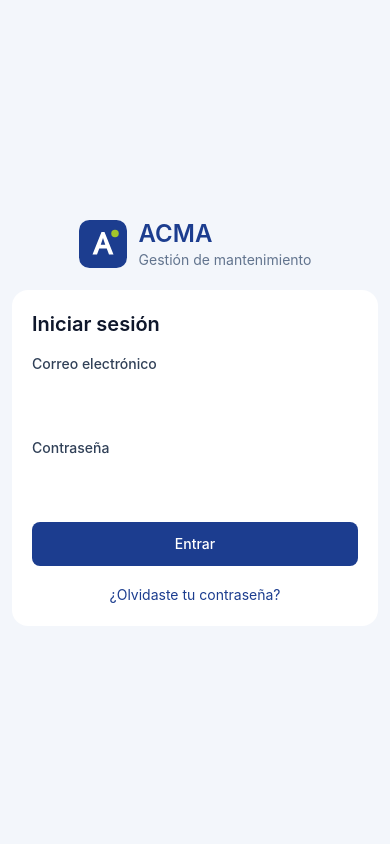
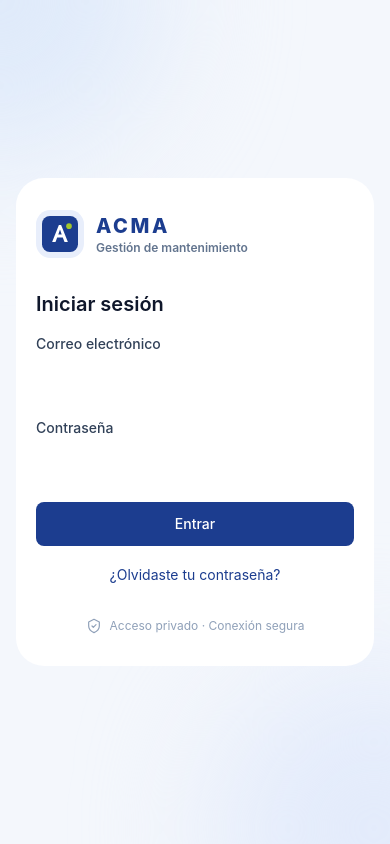
Before and after one commit to ZaidrakeOMG/acme-, a React (Vite) app in the folder frontend/: page / in a window 390 px wide. Built offline with nearby package versions, Linux system fonts and the light colour scheme.

Commit message:
feat(ui): acceso ACMA editorial responsivo para web y Android

```diff
--- a/frontend/src/pages/auth/Marco.tsx
+++ b/frontend/src/pages/auth/Marco.tsx
@@ -1,31 +1,65 @@
 import type { ReactNode } from 'react'
+import { IconoAcma } from '../../components/IconosAcma'
 import { Aviso } from '../../components/ui'
 
-/** Tarjeta centrada con la marca que comparten las pantallas de acceso (entrar, cambiar y restablecer). P11a. */
+/** Marco coherente en web y Android para login, MFA y recuperación. Sin tocar el flujo de sesión. */
 export function MarcoAuth({ error, children }: { error?: string | null; children: ReactNode }) {
   return (
-    <div className="flex min-h-dvh items-center justify-center bg-fondo px-3 py-5 sm:px-4 sm:py-10">
-      <div className="w-full max-w-md">
-        <div className="mb-5 flex items-center justify-center gap-3 sm:mb-8">
-          <img src="/icono.svg" alt="" className="h-12 w-12" />
-          <div>
-            <p className="text-2xl font-semibold text-primario">ACMA</p>
-            <p className="text-sm text-slate-500">Gestión de mantenimiento</p>
+    <div className="relative flex min-h-dvh items-center justify-center overflow-hidden bg-[#f4f7fc] px-4 py-7 sm:px-6 lg:px-12">
+      <div aria-hidden="true" className="pointer-events-none absolute -left-40 -top-40 h-80 w-80 rounded-full bg-[#dfeafa] blur-3xl" />
+      <div aria-hidden="true" className="pointer-events-none absolute -bottom-36 -right-36 h-80 w-80 rounded-full bg-[#e3ebfb] blur-3xl" />
+      <div className="relative grid w-full max-w-5xl overflow-hidden rounded-[1.75rem] border border-slate-200/80 bg-white shadow-[0_24px_75px_rgba(25,50,85,.1)] lg:min-h-[640px] lg:grid-cols-[.92fr_1fr]">
+        <aside className="relative hidden flex-col justify-between overflow-hidden bg-[linear-gradient(143deg,#132b4e,#1d4777_70%,#34628c)] p-10 text-white lg:flex">
+          <div aria-hidden="true" className="pointer-events-none absolute -bottom-20 -right-20 h-80 w-80 rounded-full border-[60px] border-white/5" />
+          <div className="relative flex items-center gap-3">
+            <span className="grid h-14 w-14 place-items-center rounded-2xl border border-white/20 bg-white/10">
+              <img src="/icono.svg" alt="" className="h-10 w-10 object-contain" />
+            </span>
+            <div>
+              <p className="text-2xl font-extrabold tracking-[.15em]">ACMA</p>
+              <p className="text-xs font-semibold uppercase tracking-[.12em] text-blue-100/60">Gestión empresarial</p>
+            </div>
           </div>
-        </div>
-        <div className="rounded-2xl border border-slate-200 bg-white p-5 shadow-sm sm:p-8">
-          {error && (
-            <div className="mb-4">
-              <Aviso>{error}</Aviso>
+          <div className="relative space-y-5">
+            <span className="inline-flex items-center gap-2 rounded-full border border-white/20 bg-white/10 px-3 py-1.5 text-xs font-semibold text-white/85">
+              <IconoAcma nombre="escudo" className="h-4 w-4 text-[#c6e28e]" /> Entorno de trabajo protegido
+            </span>
+            <h2 className="text-[2.6rem] font-extrabold leading-[1.14] tracking-tight">
+              Todo tu mantenimiento, en un solo lugar.
+            </h2>
+            <p className="max-w-sm text-base leading-7 text-blue-100/80">
+              Organiza folios, equipos y operaciones con herramientas adaptadas a tu equipo.
+            </p>
+          </div>
+          <p className="relative text-xs text-blue-100/55">ACMA · Plataforma de gestión de mantenimiento</p>
+        </aside>
+        <div className="flex flex-col justify-center px-5 py-8 sm:px-10 sm:py-12 lg:px-12">
+          <div className="mb-8 flex items-center gap-3 lg:hidden">
+            <span className="grid h-12 w-12 place-items-center rounded-[.9rem] bg-[#e8eefb]">
+              <img src="/icono.svg" alt="" className="h-9 w-9 object-contain" />
+            </span>
+            <div>
+              <p className="text-xl font-extrabold tracking-[.13em] text-[#1c3d8f]">ACMA</p>
+              <p className="text-xs font-semibold text-slate-500">Gestión de mantenimiento</p>
             </div>
-          )}
-          {children}
+          </div>
+          <div className="mb-6 hidden items-center gap-2 text-xs font-bold uppercase tracking-[.13em] text-[#42669d] lg:flex">
+            <span className="h-1.5 w-1.5 rounded-full bg-[#a2c62b]" /> ACCESO A LA PLATAFORMA
+          </div>
+          <div className="w-full max-w-md">
+            {error && <div className="mb-5"><Aviso>{error}</Aviso></div>}
+            {children}
+          </div>
+          <p className="mt-8 flex items-center justify-center gap-2 text-center text-xs text-slate-400">
+            <IconoAcma nombre="seguridad" className="h-4 w-4" />
+            Acceso privado · Conexión segura
+          </p>
         </div>
       </div>
     </div>
   )
 }
 
-/** Las reglas de §6.9.5, redactadas igual que las valida el servidor, para que nadie adivine qué le falta. */
+/** Mismas reglas que el servidor. */
 export const REGLAS_CONTRASENA =
   'Al menos 10 caracteres, con mayúscula, minúscula, número y símbolo. No puede repetir ninguna de tus últimas 10 contraseñas.'
```
